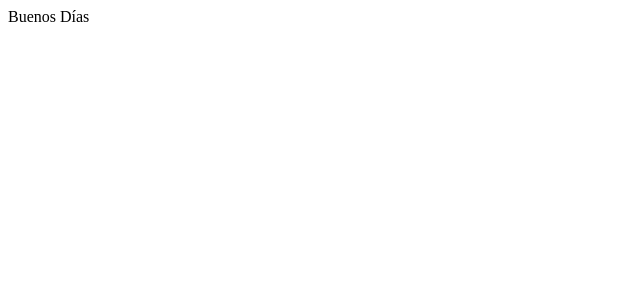
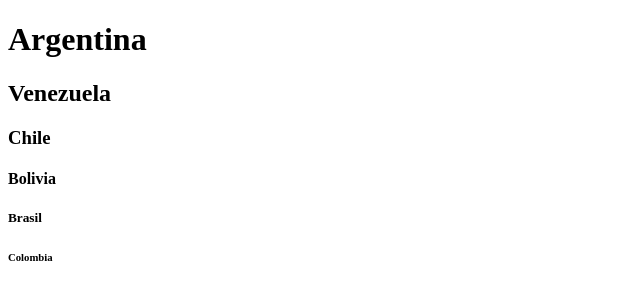
Before and after one commit to lessowho/paginaweb, a plain HTML site: page index.html in a window 1280 px wide. Shown: the whole page, without its empty margins (0-640 px from the left). Drawn offline with Linux system fonts and the light colour scheme.

Commit message:
Version3

```diff
--- a/index.html
+++ b/index.html
@@ -1,5 +1,5 @@
 <!DOCTYPE html>
-<html lang="en">
+<html lang="es">
 <head>
     <meta charset="UTF-8">
     <meta http-equiv="X-UA-Compatible" content="IE=edge">
@@ -7,6 +7,12 @@
     <title>Mi primera pagina</title>
 </head>
 <body>
-    Buenos Días
+
+    <h1>Argentina</h1>
+    <h2>Venezuela</h2>
+    <h3>Chile</h3>
+    <h4>Bolivia</h4>
+    <h5>Brasil</h5>
+    <h6>Colombia</h6>
 </body>
 </html>
```
